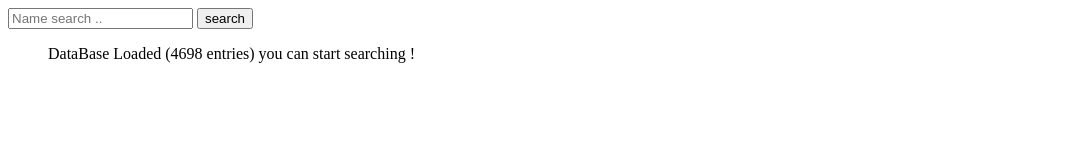
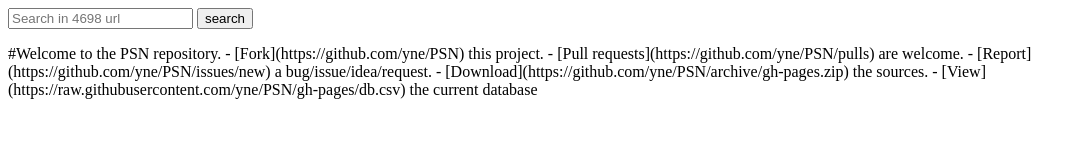
Before and after one commit to yne/psndl, a plain HTML site: page index.html in a window 1280 px wide. Shown: the whole page, without its empty margins (0-1086 px from the left). Drawn offline with nearby package versions, Linux system fonts and the light colour scheme.

Commit message:
homepage added

```diff
--- a/index.html
+++ b/index.html
@@ -2,63 +2,58 @@
 <html>
 <head>
 <meta charset="utf8">
+<meta content="width=device-width, user-scalable=no" name="viewport"/>
 <script>
 	$=document.querySelector.bind(document);
-	$.get=function(url,ok_cb,ko_cb){
-		var xhr = new XMLHttpRequest();
-		xhr.onreadystatechange=function(){
-			if(xhr.readyState!=4)return;
-			if(xhr.status==200)return ok_cb(xhr.response);
-			if(ko_cb)return ko_cb(xhr.response,xhr.statusText);
-		};
-		xhr.open('GET',url);
-		xhr.send();
+	var DB;
+	function makeRap(row){
+		if(row[3]=="")return ""
+		if(row[3]==0 )return '<span title="Press Circle in ReactPSN to activate this game">(o)</span>'//\u233E\u25CB\u26AA\u29BF\u29BE
+		return '<a download="'+row[1]+'-'+row[0]+'_00-'+row[3].substr(16)+'.rap" href="data:application/stream;base64,'+btoa((row[3].match(/../g)||[]).map(function(x){return String.fromCharCode(parseInt(x,16))}).join(''))+'">RAP</a>'
 	}
-	var DB;
-	function makeLink(row){
-		//TODO user can select favorit CDN (Zeus,Ares ...)
-		var cdn="zeus"
-		return "http://"+cdn+".dl.playstation.net/cdn/"+row[1]+"/"+row[0]+"_00/"+row[2]+".pkg"
+	function searchDB(q,out){
+		$("#about").hidden = !(out.hidden = !q);
+		out.innerHTML=DB.filter(function(a){return a[4].match(q,'i')}).slice(0,100).map(function(a){return '<li><a href="http://zeus.dl.playstation.net/cdn/'+a[1]+'/'+a[0]+'_00/'+a[2]+'.pkg">'+a[4]+" ("+a[0][2]+")</a> "+makeRap(a)+"</li>"}).join('')
 	}
-	function makeRap(hex){
-		if(Number.parseInt(hex,16)==0)
-			return "<i>Circle to activate</i>"
-		var bin=(hex.match(/../g)||[]).map(function(x){return String.fromCharCode(parseInt(x,16))}).join('');
-		return '<a download="file.rap" href="data:application/stream;base64,'+btoa(bin)+'">RAP</a>'
-	}
-	function searchDB(query){
-		if(!query || !DB)return;
-		var reg=new RegExp(query,'i');
-		var results=DB.filter(function(a){return a[4].match(reg)})
-		var html=results.slice(0,100).map(function(a){
-			return '<li><a href="'+makeLink(a)+'">'+a[4]+" ("+a[0][2]+")</a> "+makeRap(a[3])+"</li>"}).join('')
-		$("#results").innerHTML=html;
-	}
-	function openDB(){
-		DB=JSON.parse(localStorage['DB'])
-		$('[name="q"]').disabled=false;
-	}
-	function getDB(url){
-		if(localStorage['DB'])
-			return openDB();
-		$('#results').innerHTML="Loading DataBase ..."
-		$.get(url,function(db_str){
-			db=db_str.split("\n").map(function(c){return c.split(';')})
-			localStorage['DB']=JSON.stringify(db)
-			$('#results').innerHTML="DataBase Loaded ("+db.length+" entries) you can start searching !"
-			openDB()
-		})
+	function loadDB(url){
+		$('#q').disabled=!localStorage['DB'];
+		if(!localStorage['DB']){//DB not in cache
+			$('#q').placeholder="Loading DataBase ..."
+			var xhr = new XMLHttpRequest();
+			xhr.onload=function(ev){//xhr.onloadend
+				localStorage['DB']=JSON.stringify(ev.target.response.split("\n").map(function(c){return c.split(';')}))
+				loadDB();//now that the DB is in localstorage, do a self-call
+			}
+			xhr.open('GET',url);
+			xhr.send();
+		}else{
+			DB=JSON.parse(localStorage['DB'])
+			$('#q').placeholder="Search in "+DB.length+" url"
+			document.body.onhashchange()//trigger a hash search (if any)
+		}
 	}
 </script>
 <style>
-
+	ul{padding:0;list-style:none;}
+	*[title]{cursor:help;}
 </style>
 </head>
-<body onload="getDB('db.csv');this.onhashchange()" onhashchange="searchDB(document.location.hash.substr(1))">
+<body onload="loadDB('db.csv')" onhashchange="try{searchDB(document.location.hash.substr(1),$('#list'))}catch(e){alert(e)}">
 	<form onsubmit="document.location.hash=this.elements['q'].value;return false;">
-		<input type="text" name="q" disabled="" onkeyup="this.form.onsubmit()" placeholder="Name search ..">
-		<input type="submit" value="search">
+		<input type="text" id="q" onkeyup="this.form.onsubmit()"/>
+		<input type="submit" value="search"/>
 	</form>
-	<ul id="results"></ul>
+	<p id="about">
+#Welcome to the PSN repository.
+
+- [Fork](https://github.com/yne/PSN) this project.
+- [Pull requests](https://github.com/yne/PSN/pulls) are welcome.
+- [Report](https://github.com/yne/PSN/issues/new) a bug/issue/idea/request.
+- [Download](https://github.com/yne/PSN/archive/gh-pages.zip) the sources.
+- [View](https://raw.githubusercontent.com/yne/PSN/gh-pages/db.csv) the current database
+	</p>
+	<ul id="list"/>
+	<script src="//cdnjs.cloudflare.com/ajax/libs/marked/0.3.2/marked.min.js"></script>
+	<script>$('#about').innerHTML=marked($('#about').innerHTML)</script>
 </body>
 </html>
```
Also changed, not shown: 1 other file.
